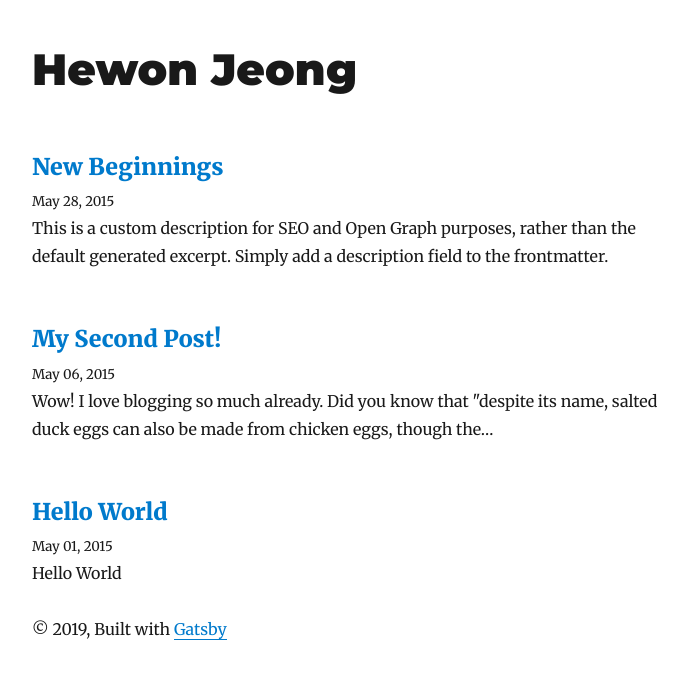
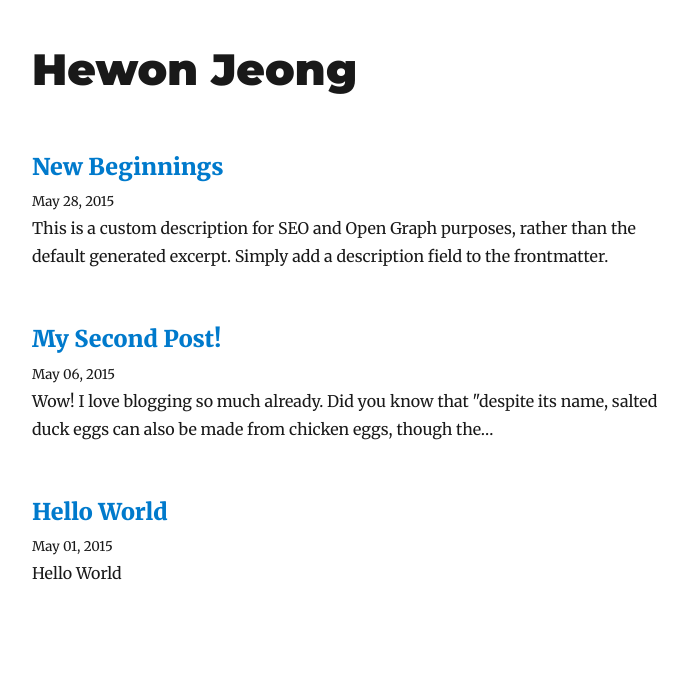
Before and after one commit to hewonjeong/hewonjeong.github.io, a Gatsby site: page / in a window 1280 px wide. Shown: the whole page, without its empty margins (293-981 px from the left). Built offline with nearby package versions, Linux system fonts and the light colour scheme; Gatsby itself is replaced by a stand-in of ours; some packages are replaced by stand-ins of ours.

Commit message:
feat: remove footer

```diff
--- a/src/components/layout.js
+++ b/src/components/layout.js
@@ -62,11 +62,7 @@
       >
         <header>{header}</header>
         <main>{children}</main>
-        <footer>
-          © {new Date().getFullYear()}, Built with
-          {` `}
-          <a href="https://www.gatsbyjs.org">Gatsby</a>
-        </footer>
+        <footer></footer>
       </div>
     )
   }
```
